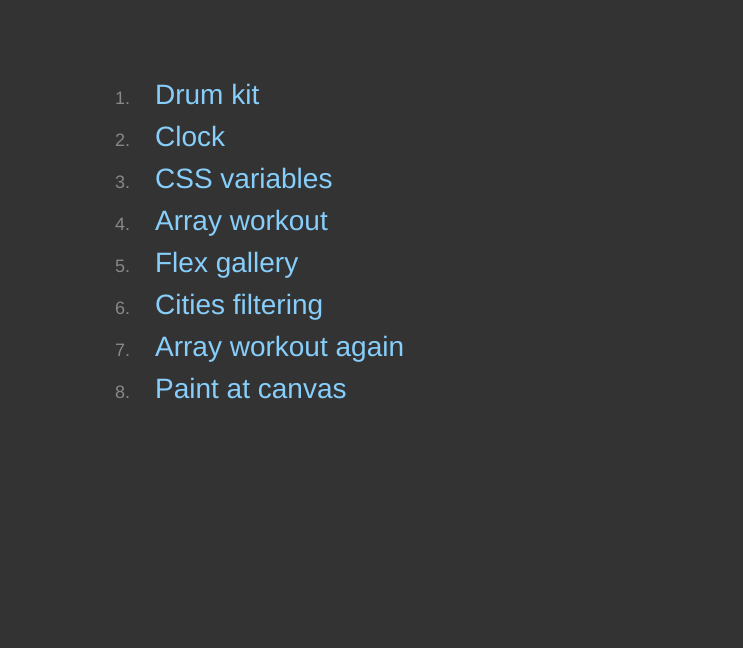
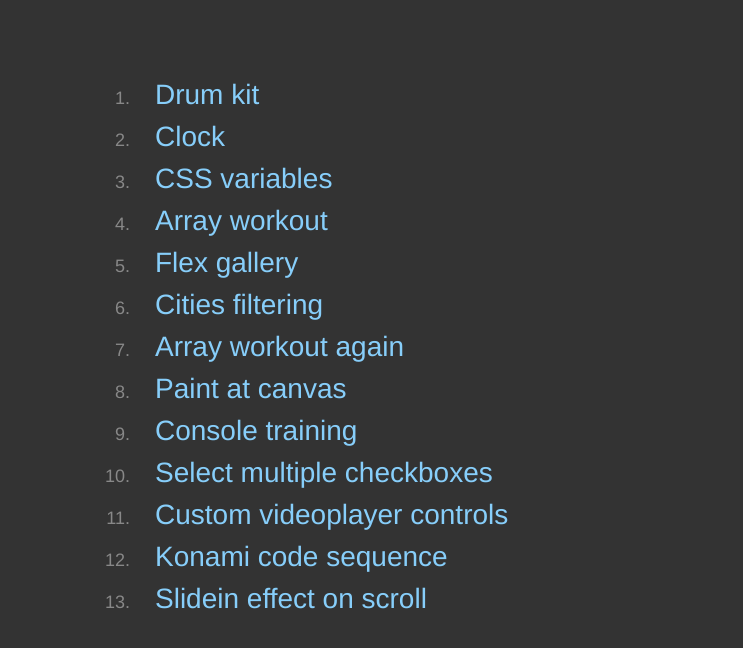
Before and after one commit to ilagnev/30days-js-challenge, a plain HTML site: page index.html in a window 1280 px wide. Shown: the part 146-794 px from the top of the page, without its empty margins (161-904 px from the left). Drawn offline with Linux system fonts and the light colour scheme.

Commit message:
update links list

```diff
--- a/index.html
+++ b/index.html
@@ -49,6 +49,11 @@
 		<li><a href="06-type-ahead">Cities filtering</a></li>
 		<li><a href="07-array-cardio">Array workout again</a></li>
 		<li><a href="08-canvas-fun">Paint at canvas</a></li>
+		<li><a href="09-console">Console training</a></li>
+		<li><a href="10-multiple-checkboxes">Select multiple checkboxes</a></li>
+		<li><a href="11-videoplayer-controls">Custom videoplayer controls</a></li>
+		<li><a href="12-konami-code">Konami code sequence</a></li>
+		<li><a href="13-scroll-slidein">Slidein effect on scroll</a></li>
 	</ol>
 </body>
 </html>
```
